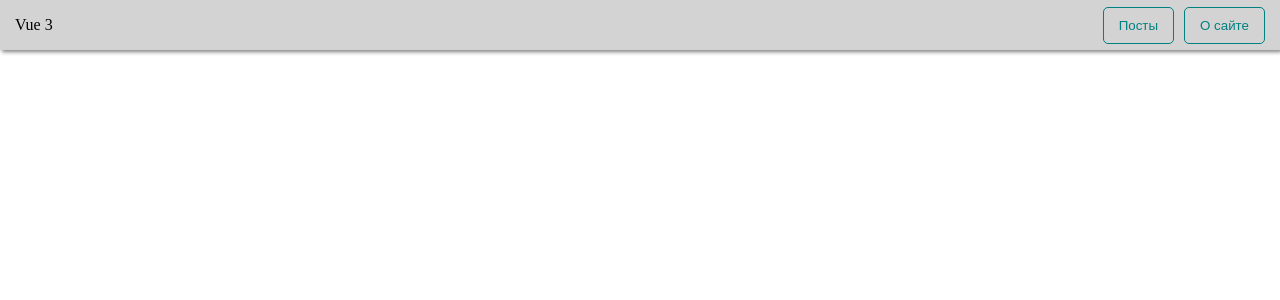
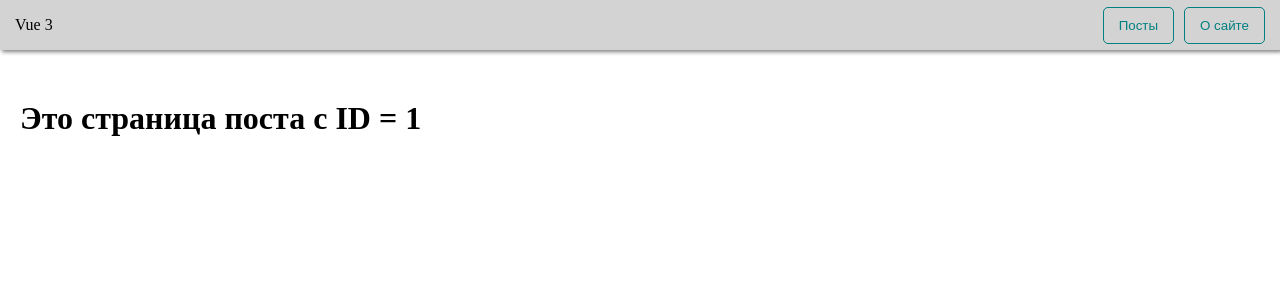
Before and after one commit to ElizabethT7/vue-first-app, a Vue app: page /posts/1 in a window 1280 px wide. Before the commit this address had no page. Shown: the top 300 px of the page. Built offline with nearby package versions, Linux system fonts and the light colour scheme.

Commit message:
feat: add dinamic navigation

```diff
--- a/src/components/PostItem.vue
+++ b/src/components/PostItem.vue
@@ -16,6 +16,11 @@
       </div>
     </div>
     <div class='post__buttons'>
+      <custom-button
+        @click="$router.push(`/posts/${post.id}`)"
+      >
+        Открыть
+      </custom-button>
       <custom-button
         @click="$emit('remove', post)"
       >
@@ -49,6 +54,8 @@ export default {
 
 .post__buttons {
   color: teal;
+  display: flex;
+  gap: 6px
 }
 
 </style>
--- /dev/null
+++ b/src/pages/PostIdPage.vue
@@ -0,0 +1,5 @@
+<template>
+  <div>
+    <h1>Это страница поста с ID = {{ $route.params.id }}</h1>
+  </div>
+</template>
```
Also changed, not shown: src/router/router.js (+6 -1 lines).
